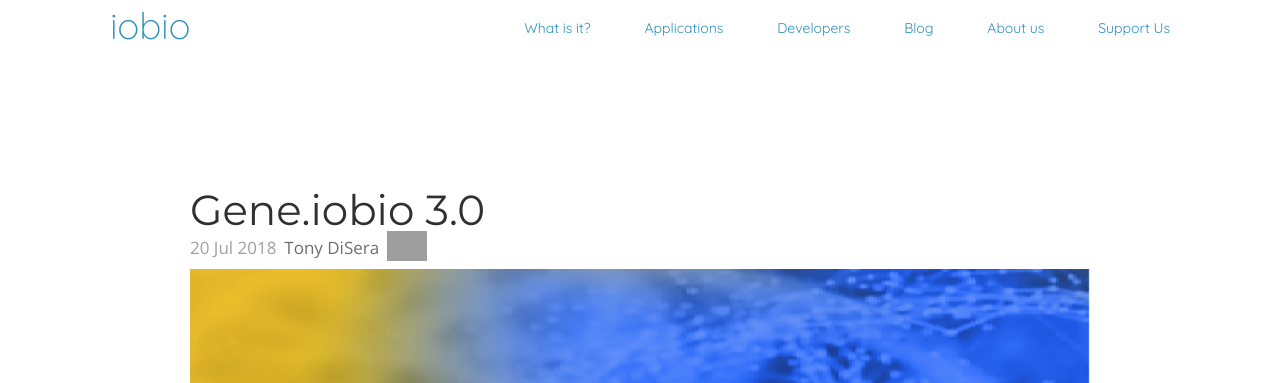
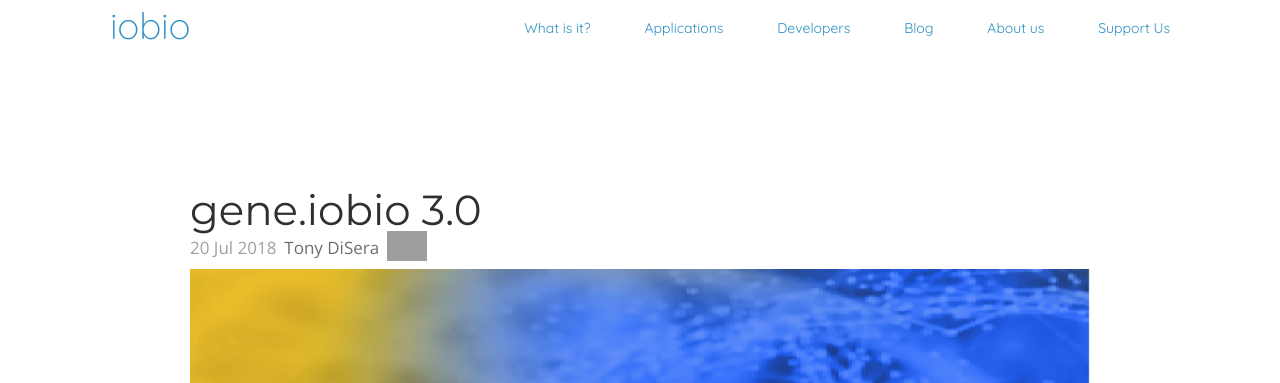
Before and after one commit to iobio/homepage, a Jekyll site: the page built from _posts/2018-07-20-gene_3.0.md, in a window 1280 px wide and 900 px high. Shown: the top 383 px of the window. Built offline with Jekyll 4.4.1, drawn with Linux system fonts in a browser that asks for light colours; some web fonts are replaced; grey boxes are pictures that could not be loaded.

Commit message:
Consistent lower case.

```diff
--- a/_posts/2018-07-20-gene_3.0.md
+++ b/_posts/2018-07-20-gene_3.0.md
@@ -1,6 +1,6 @@
 ---
 layout: post
-title: Gene.iobio 3.0
+title: gene.iobio 3.0
 image: /public/images/blog/gene_3.0/banner.png
 subtitle: New look and new functionality!
 tags:
```
